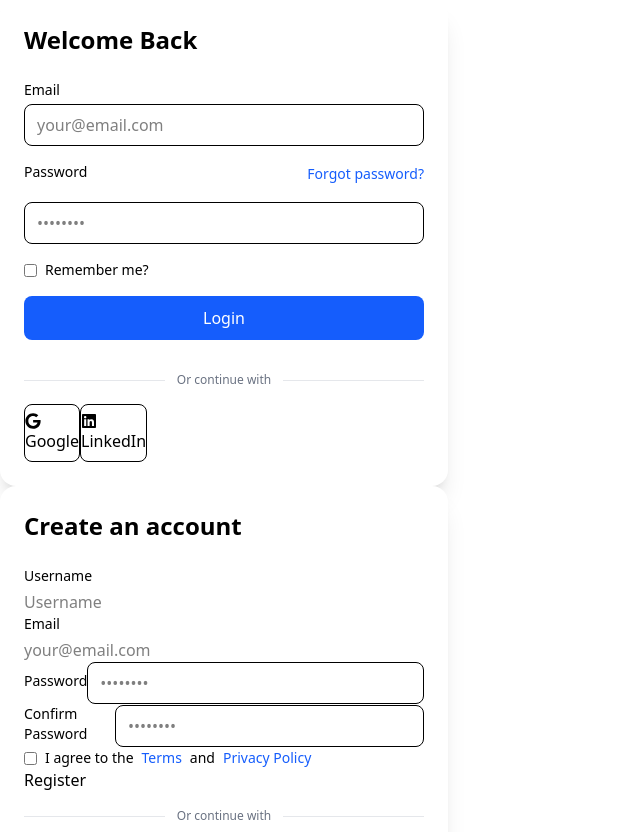
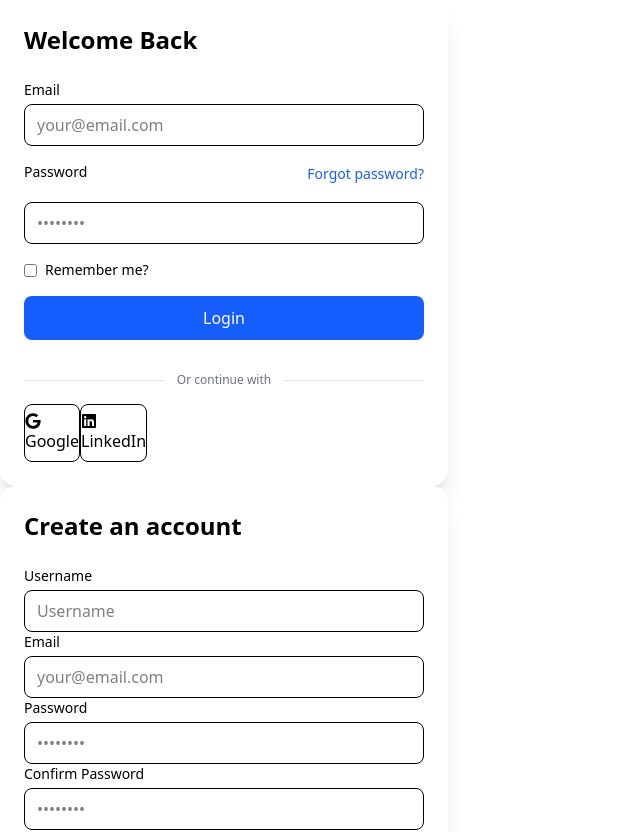
Before and after one commit to alhassandafiri/jobtrackr-frontend, a React (Vite) app: page / in a window 1280 px wide. Shown: the top 832 px of the page, without its empty margins (0-640 px from the left). Built offline with nearby package versions, Linux system fonts and the light colour scheme; no server answers.

Commit message:
improve password input styling

```diff
--- a/src/components/RegisterForm/RegisterForm.jsx
+++ b/src/components/RegisterForm/RegisterForm.jsx
@@ -23,6 +23,7 @@ function RegisterForm () {
                     <input
                     type="text"
                     placeholder="Username"
+                    className="w-full rounded-lg border px-3 py-2 outline-none focus:ring"
                     value={form.name}
                     onChange={e => updateField('name', e.target.value)}
                     required
@@ -34,13 +35,14 @@ function RegisterForm () {
                     <input
                     type="email"
                     placeholder="your@email.com"
+                    className="w-full rounded-lg border px-3 py-2 outline-none focus:ring"
                     value={form.email}
                     onChange={e => updateField('email', e.target.value)}
                     required
                     />
                 </div>
 
-                <div className="flex items-center justify-between">
+                <div>
                     <label className="block text-sm font-medium mb-1">Password</label>
                     <input
                     type="password"
@@ -52,7 +54,7 @@ function RegisterForm () {
                     />
                 </div>
 
-                <div className="flex items-center justify-between">
+                <div>
                     <label className="block text-sm font-medium mb-1">Confirm Password</label>
                     <input
                     type="password"
```
